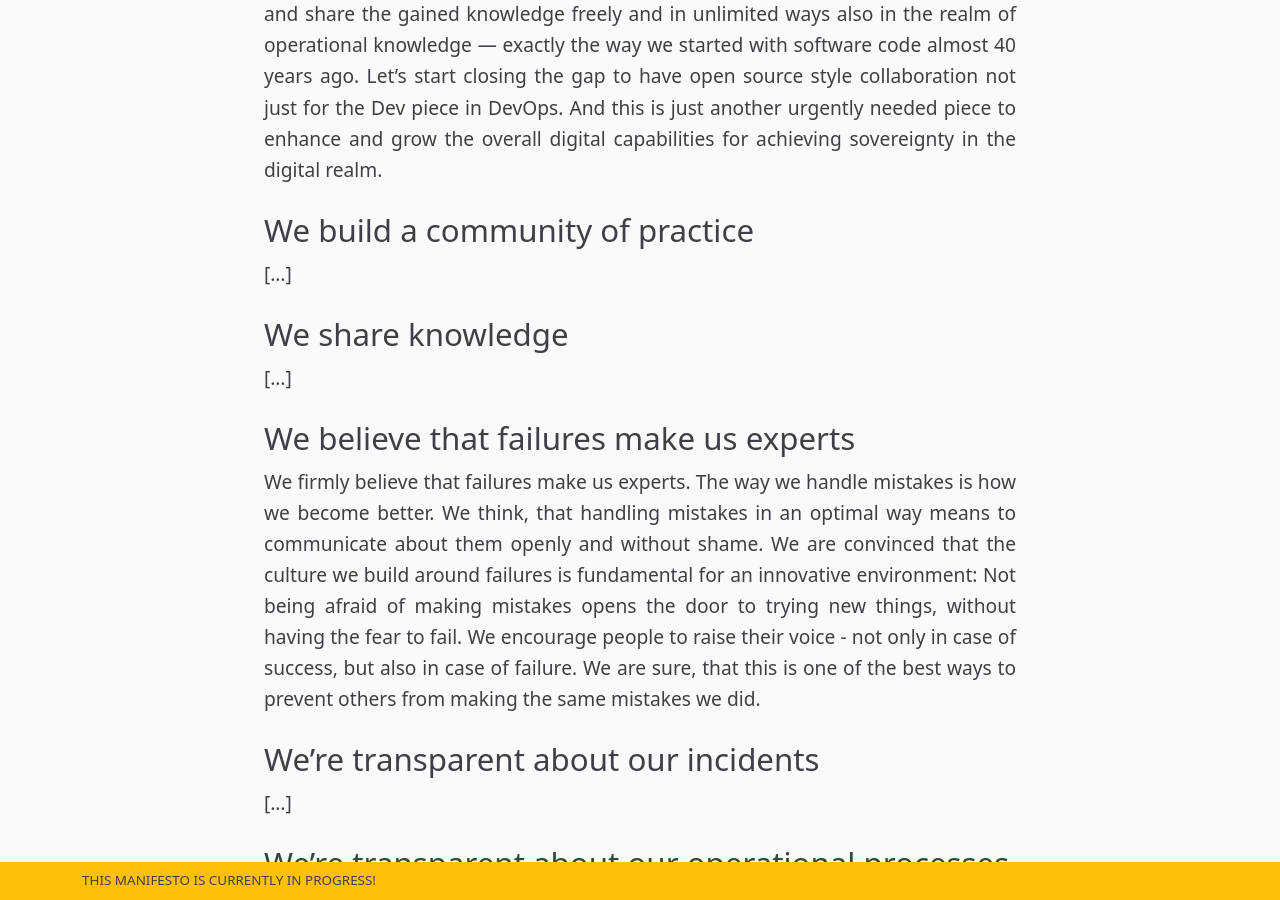
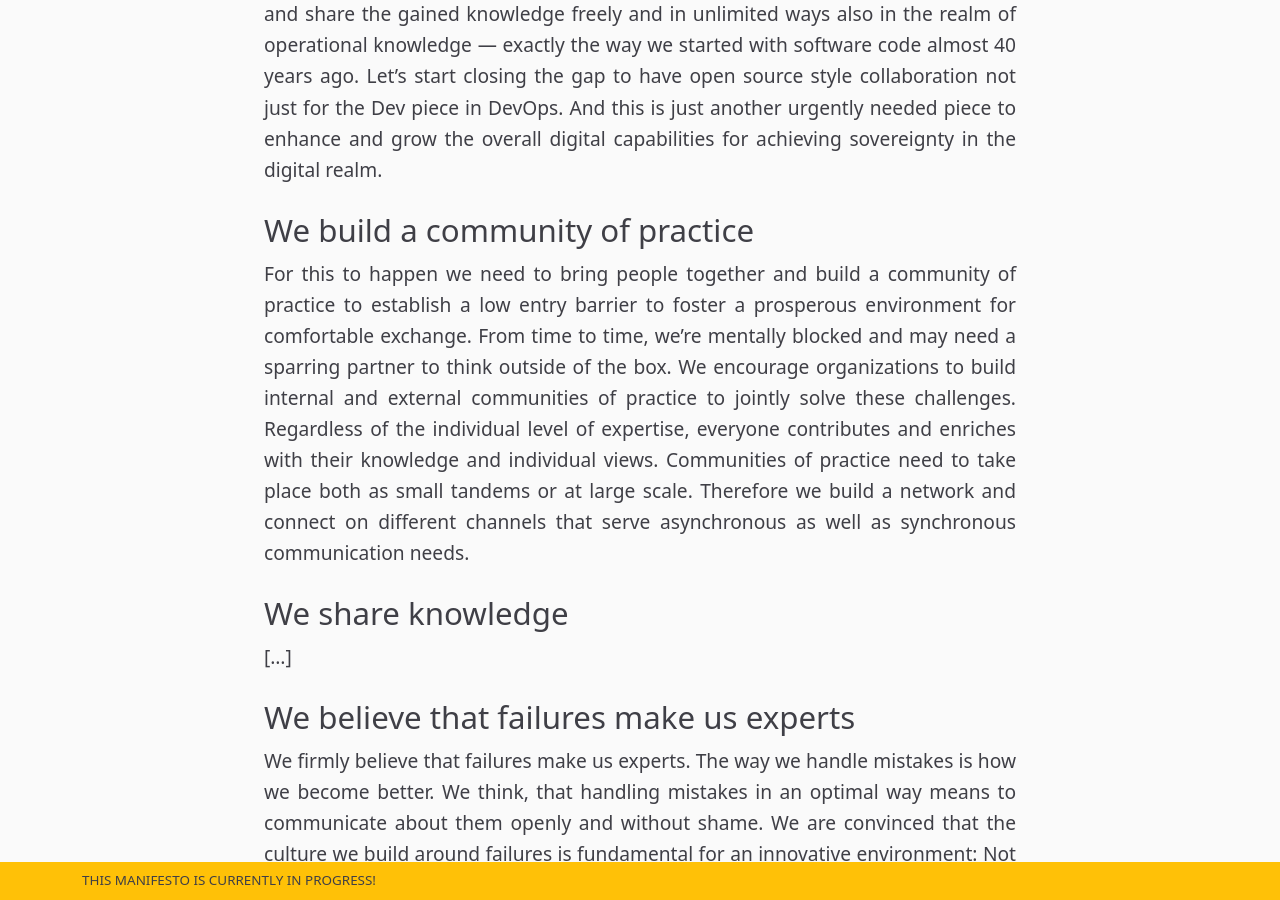
Before and after one commit to SovereignCloudStack/open-operations-manifesto, a Jekyll site: the page built from MANIFESTO.md, in a window 1280 px wide and 900 px high, scrolled down 960 px. Built offline with Jekyll 4.4.1, drawn with Linux system fonts in a browser that asks for light colours.

Commit message:
add prosa paragraph
Signed-off-by: maxwolfs <mail@maxwolfs.com>

```diff
--- a/MANIFESTO.md
+++ b/MANIFESTO.md
@@ -10,7 +10,7 @@ While software as a means of production has been and is being increasingly colle
 We are still at the beginning of a new movement, which is becoming increasingly important as the overall complexity of software stacks increases. For true self-determination in the ever-growing digital realm, we urgently need to build skills and share the gained knowledge freely and in unlimited ways also in the realm of operational knowledge — exactly the way we started with software code almost 40 years ago. Let’s start closing the gap to have open source style collaboration not just for the Dev piece in DevOps. And this is just another urgently needed piece to enhance and grow the overall digital capabilities for achieving sovereignty in the digital realm.
 
 ## We build a community of practice
-[...]
+For this to happen we need to bring people together and build a community of practice to establish a low entry barrier to foster a prosperous environment for comfortable exchange. From time to time, we're mentally blocked and may need a sparring partner to think outside of the box. We encourage organizations to build internal and external communities of practice to jointly solve these challenges. Regardless of the individual level of expertise, everyone contributes and enriches with their knowledge and individual views. Communities of practice need to take place both as small tandems or at large scale. Therefore we build a network and connect on different channels that serve asynchronous as well as synchronous communication needs.
 
 ## We share knowledge
 [...]
```
